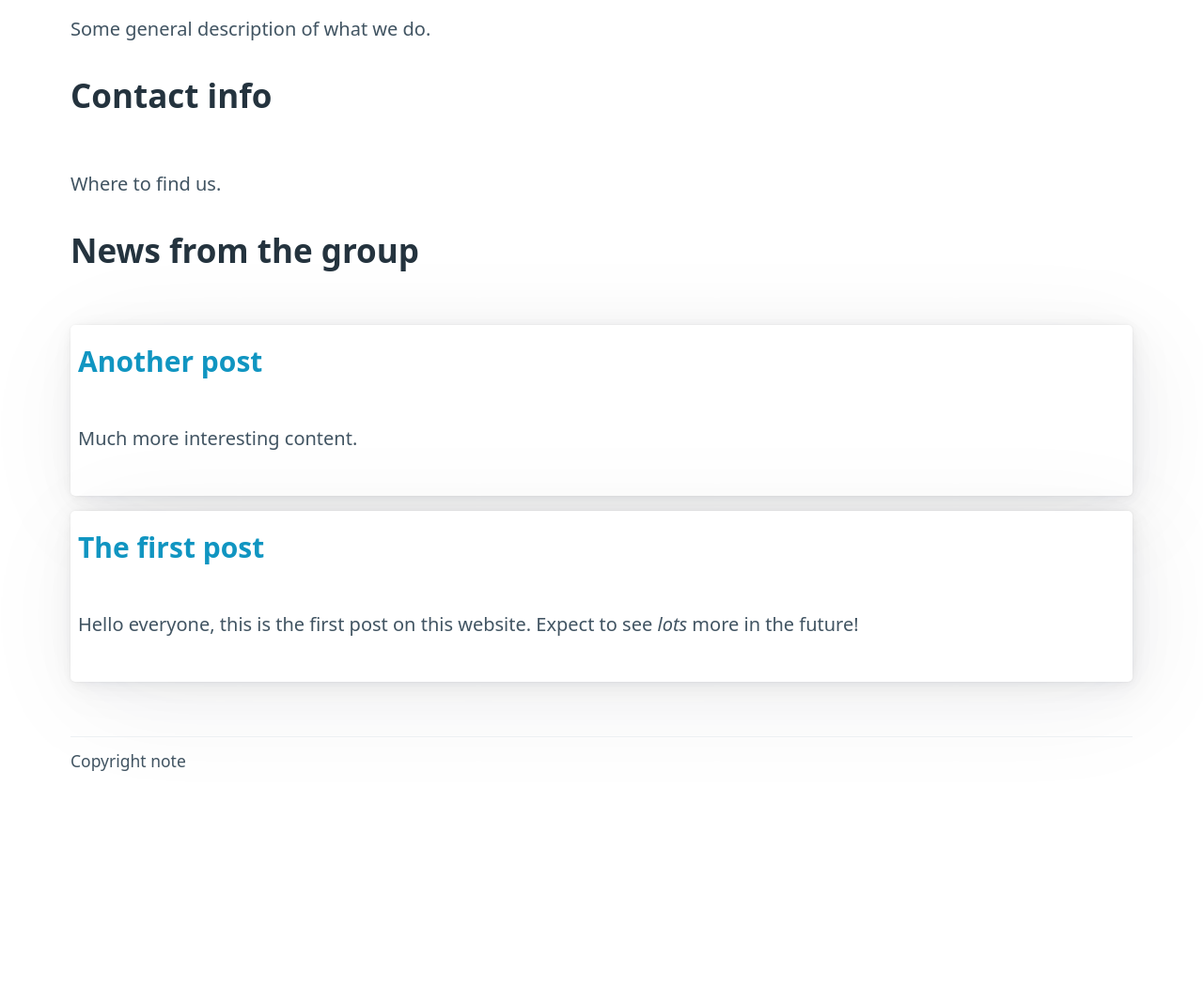
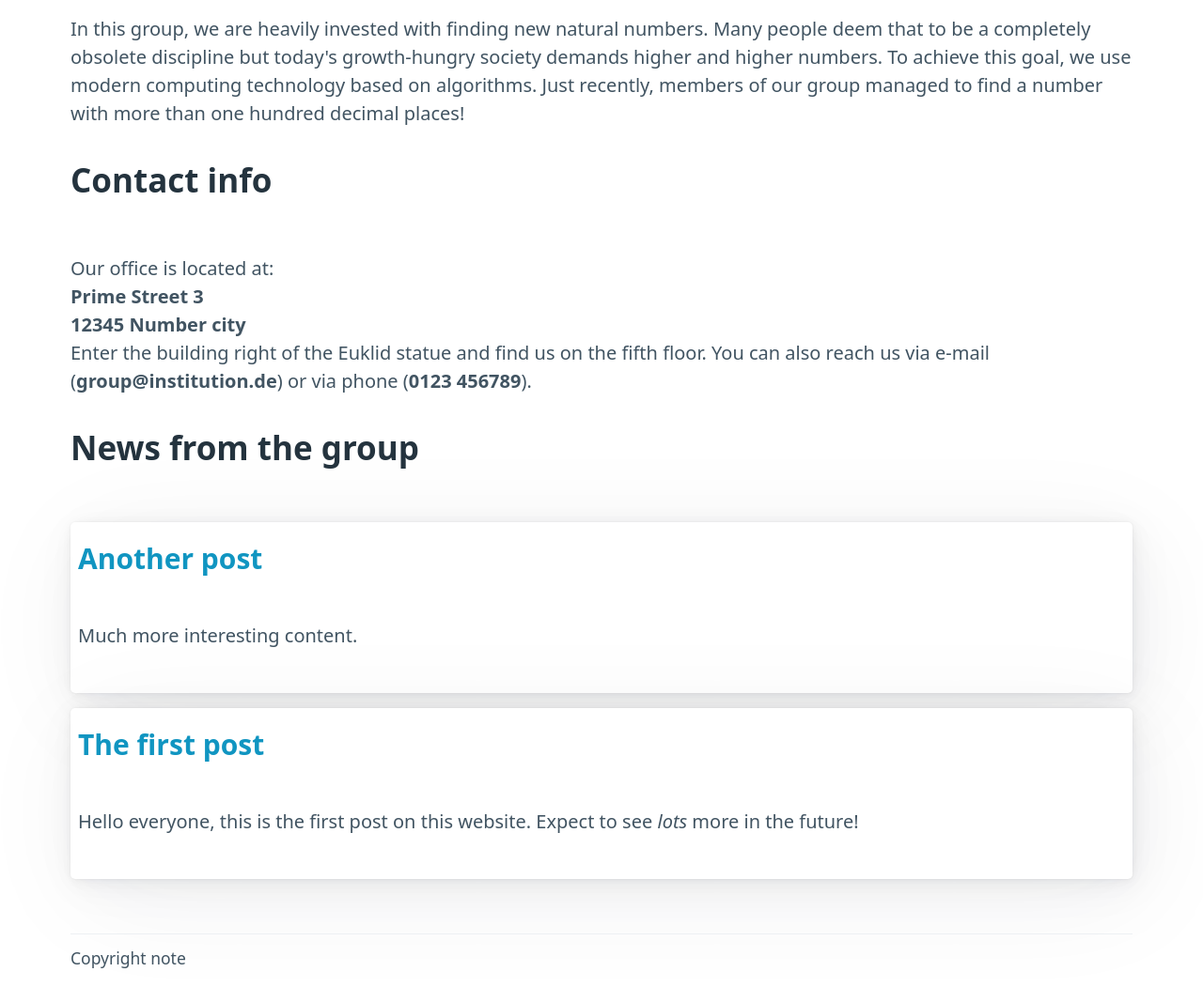
Before and after one commit to andreasKroepelin/ghpages-test, a Jekyll site: the page built from index.html, in a window 1280 px wide. Shown: the part 222-1273 px from the top of the page at 94% size. Built offline with Jekyll 4.4.1, drawn with Linux system fonts in a browser that asks for light colours; before the commit the page ends 1063 px from its top, so only the background shows below that.

Commit message:
Improve index

```diff
--- a/_layouts/default.html
+++ b/_layouts/default.html
@@ -15,7 +15,7 @@
         text-decoration: none;
         color: inherit;
       }
-      header {
+      header[data-theme="dark"] {
         background-image: url("assets/bacteria.jpg");
         background-position: center;
         background-size: cover;
--- a/index.html
+++ b/index.html
@@ -4,13 +4,22 @@ title: Group name
 ---
 <section>
 <p>
-  Some general description of what we do.
+  In this group, we are heavily invested with finding new natural numbers.
+  Many people deem that to be a completely obsolete discipline but today's
+  growth-hungry society demands higher and higher numbers.
+  To achieve this goal, we use modern computing technology based on algorithms.
+  Just recently, members of our group managed to find a number with more than one
+  hundred decimal places!
 </p>
 </section>
 </section>
 <h2>Contact info</h2>
 <p>
-  Where to find us.
+  Our office is located at:<br>
+  <strong>Prime Street 3<br>12345 Number city</strong><br>
+  Enter the building right of the Euklid statue and find us on the fifth floor.
+  You can also reach us via e-mail (<strong>group@institution.de</strong>) or via
+  phone (<strong>0123&nbsp;456789</strong>).
 </p>
 </section>
 <section>
```
